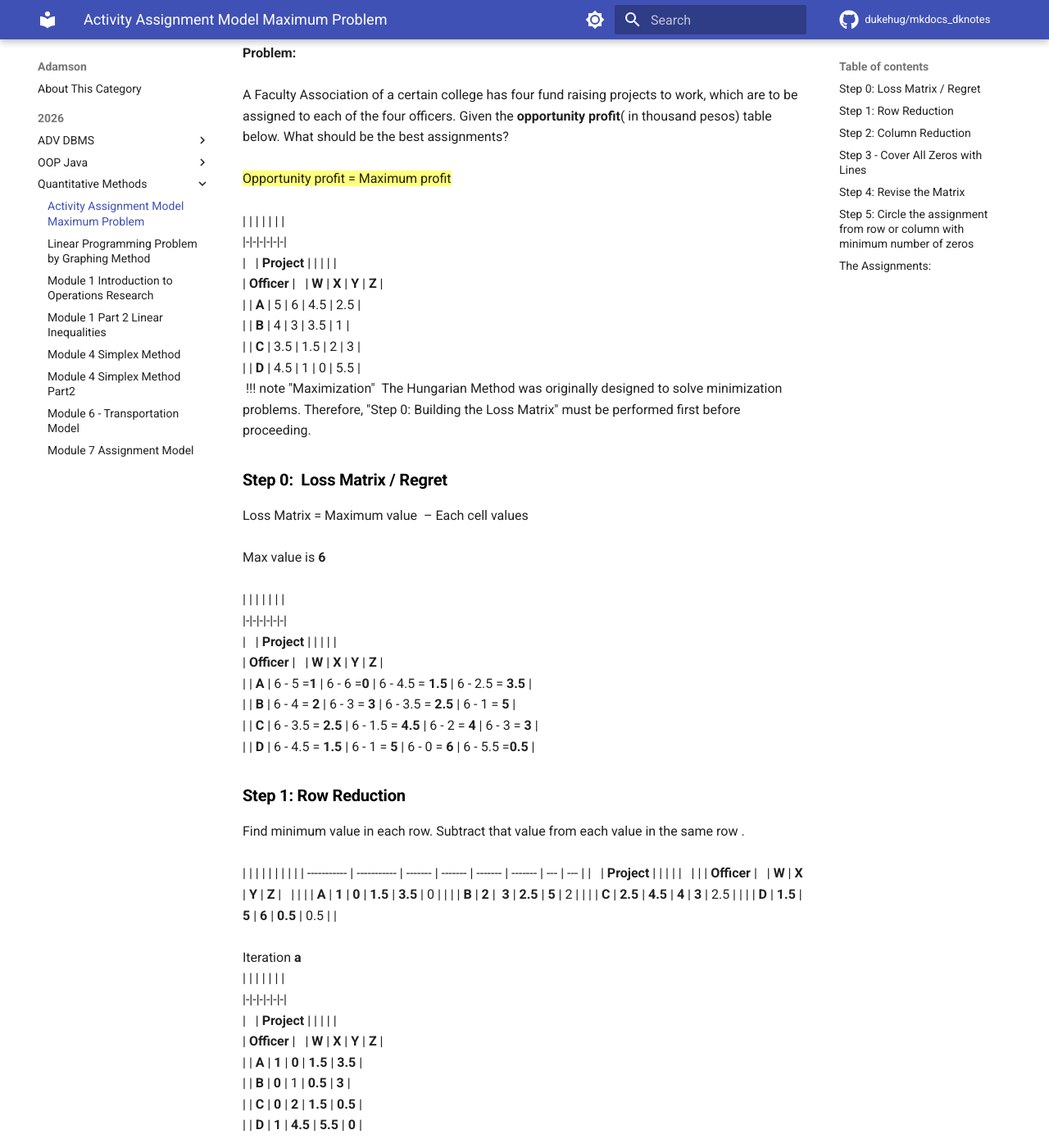
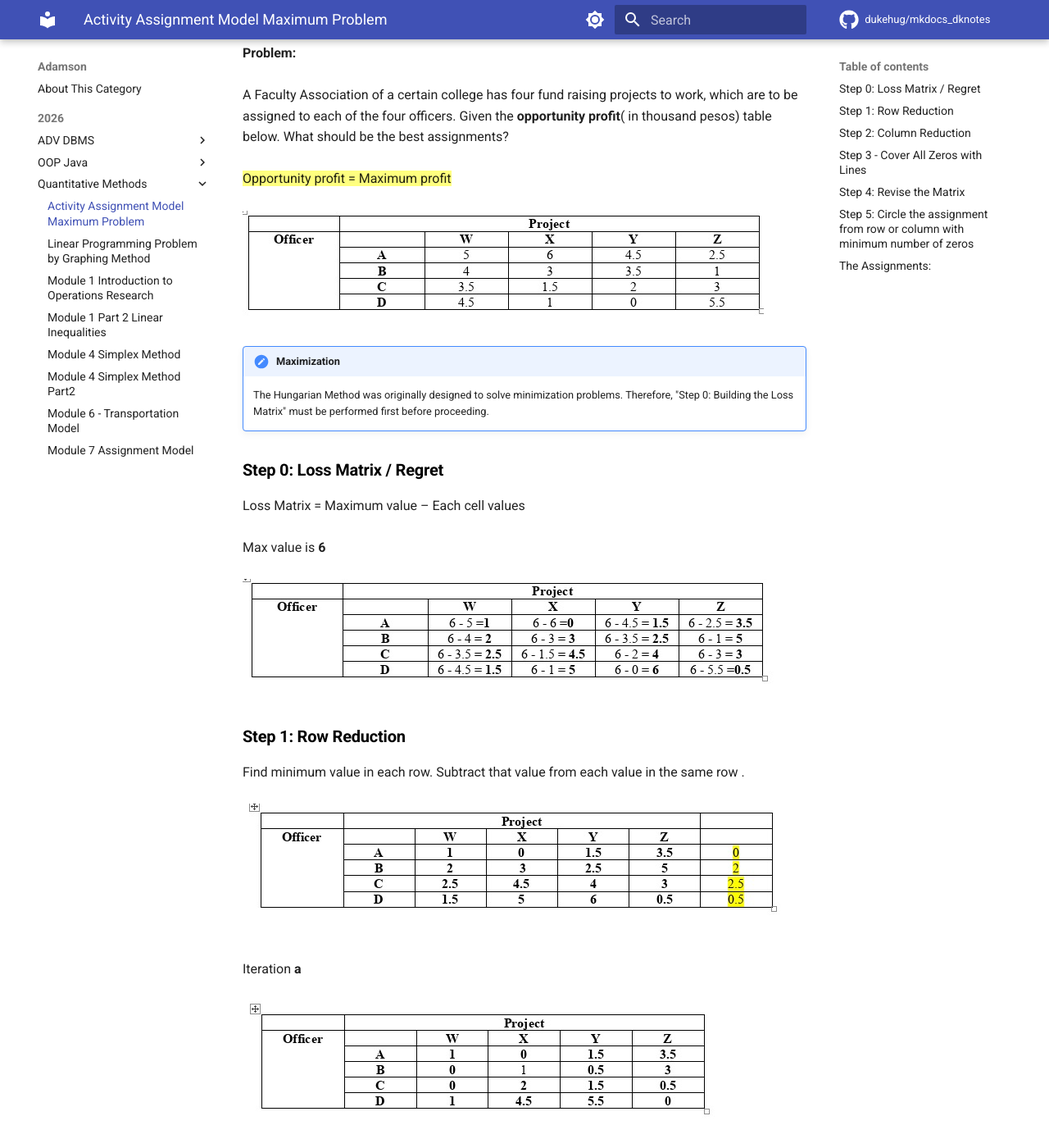
Before and after one commit to dukehug/mkdocs_dknotes, an MkDocs documentation site: the page built from docs/Adamson/2026/Quantitative Methods/Activity-AssignmentModel_MaximumProblem.md, in a window 1280 px wide and 1400 px high, scrolled down 381 px. Shown: the whole window at 82% size. Built offline with MkDocs 1.6.1 and Material for MkDocs 9.7.7, drawn with Linux system fonts in a browser that asks for light colours; comment, search, counter and statistics services are not loaded; some of the changed text lies outside the part shown.

Commit message:
upadte notes: Fri Apr 10 11:43:19 AM CST 2026

```diff
--- a/docs/Adamson/2026/Quantitative Methods/Activity-AssignmentModel_MaximumProblem.md
+++ b/docs/Adamson/2026/Quantitative Methods/Activity-AssignmentModel_MaximumProblem.md
@@ -17,87 +17,48 @@ A Faculty Association of a certain college has four fund raising projects to wor
 
 ==Opportunity profit = Maximum profit==
 
-| | | | | | |
-|-|-|-|-|-|-|
-|   | **Project** | | | | |
-| **Officer** |   | **W** | **X** | **Y** | **Z** |
-|  | **A** | 5 | 6 | 4.5 | 2.5 |
-|  | **B** | 4 | 3 | 3.5 | 1 |
-|  | **C** | 3.5 | 1.5 | 2 | 3 |
-|  | **D** | 4.5 | 1 | 0 | 5.5 |
- !!! note "Maximization"
-	 The Hungarian Method was originally designed to solve minimization problems. Therefore, "Step 0: Building the Loss Matrix" must be performed first before proceeding.
+![](../../../assets/images/assignment_model_maximum_problem_00.jpg)
 
-### **Step 0:  Loss Matrix / Regret**
 
-Loss Matrix = Maximum value  – Each cell values
+
+
+
+!!! note "Maximization"
+	The Hungarian Method was originally designed to solve minimization problems. Therefore, "Step 0: Building the Loss Matrix" must be performed first before proceeding.
+
+### **Step 0: Loss Matrix / Regret**
+
+Loss Matrix = Maximum value – Each cell values
 
 Max value is **6**
 
-| | | | | | |
-|-|-|-|-|-|-|
-|   | **Project** | | | | |
-| **Officer** |   | **W** | **X** | **Y** | **Z** |
-|  | **A** | 6 - 5 =**1** | 6 - 6 =**0** | 6 - 4.5 = **1.5** | 6 - 2.5 = **3.5** |
-|  | **B** | 6 - 4 = **2** | 6 - 3 = **3** | 6 - 3.5 = **2.5** | 6 - 1 = **5** |
-|  | **C** | 6 - 3.5 = **2.5** | 6 - 1.5 = **4.5** | 6 - 2 = **4** | 6 - 3 = **3** |
-|  | **D** | 6 - 4.5 = **1.5** | 6 - 1 = **5** | 6 - 0 = **6** | 6 - 5.5 =**0.5** |
+![](../../../assets/images/assignment_model_maximum_problem_01.jpg)
 
 ### **Step 1: Row Reduction**
-Find minimum value in each row. Subtract that value from each value in the same row .
+Find minimum value in each row. Subtract that value from each value in the same row .
 
-|             |             |         |         |         |         |     |     |
-| ----------- | ----------- | ------- | ------- | ------- | ------- | --- | --- |
-|             | **Project** |         |         |         |         |     |     |
-| **Officer** |             | **W**   | **X**   | **Y**   | **Z**   |     |     |
-|             | **A**       | **1**   | **0**   | **1.5** | **3.5** | 0   |     |
-|             | **B**       | **2**   |  **3**  | **2.5** | **5**   | 2   |     |
-|             | **C**       | **2.5** | **4.5** | **4**   | **3**   | 2.5 |     |
-|             | **D**       | **1.5** | **5**   | **6**   | **0.5** | 0.5 |     |
+![](../../../assets/images/assignment_model_maximum_problem_10.jpg)
 
 
 Iteration **a**
 
-| | | | | | |
-|-|-|-|-|-|-|
-|   | **Project** | | | | |
-| **Officer** |   | **W** | **X** | **Y** | **Z** |
-|  | **A** | **1** | **0** | **1.5** | **3.5** |
-|  | **B** | **0** | 1 | **0.5** | **3** |
-|  | **C** | **0** | **2** | **1.5** | **0.5** |
-|  | **D** | **1** | **4.5** | **5.5** | **0** |
+![](../../../assets/images/assignment_model_maximum_problem_11.jpg)
 
 
 ### **Step 2: Column  Reduction**
 Find minimum value in each column . Subtract that value from each value in the same column.
 
-|             |             |       |         |         |         |     |
-| ----------- | ----------- | ----- | ------- | ------- | ------- | --- |
-|             | **Project** |       |         |         |         |     |
-| **Officer** |             | **W** | **X**   | **Y**   | **Z**   |     |
-|             | **A**       | **1** | **0**   | **1.5** | **3.5** |     |
-|             | **B**       | **0** | 1       | **0.5** | **3**   |     |
-|             | **C**       | **0** | **2**   | **1.5** | **0.5** |     |
-|             | **D**       | **1** | **4.5** | **5.5** | **0**   |     |
-|             |             | 0     | 0       | 0.5 | 0       |     |
+![](../../../assets/images/assignment_model_maximum_problem_21.jpg)
+
 
 Iteration **b**
 
-| | | | | | |
-|-|-|-|-|-|-|
-|   | **Project** | | | | |
-| **Officer** |   | **W** | **X** | **Y** | **Z** |
-|  | **A** | **1** | **0** | **1** | **3.5** |
-|  | **B** | **0** | 1 | **0** | **3** |
-|  | **C** | **0** | **2** | **1** | **0.5** |
-|  | **D** | **1** | **4.5** | **5** | **0** |
-
+![](../../../assets/images/assignment_model_maximum_problem_22.jpg)
 
 ### **Step 3 - Cover All Zeros with Lines**
 Draw the minimum number of lines needed to cover all zeros. If number of lines = number of rows, you are done . Otherwise move to step 4 .
 
 ![](../../../assets/images/assignment_model_maximum_problem_1.png)
-
 
 
 **4 Lines = 4 Rows  We are done .  Jump to Step 5**
```
Also changed, not shown: docs/assets/images/assignment_model_maximum_problem_00.jpg (added), docs/assets/images/assignment_model_maximum_problem_01.jpg (added), docs/assets/images/assignment_model_maximum_problem_10.jpg (added), docs/assets/images/assignment_model_maximum_problem_11.jpg (added), docs/assets/images/assignment_model_maximum_problem_21.jpg (added), docs/assets/images/assignment_model_maximum_problem_22.jpg (added), docs/assets/images/assignment_model_maximum_problem_30.jpg (added).
